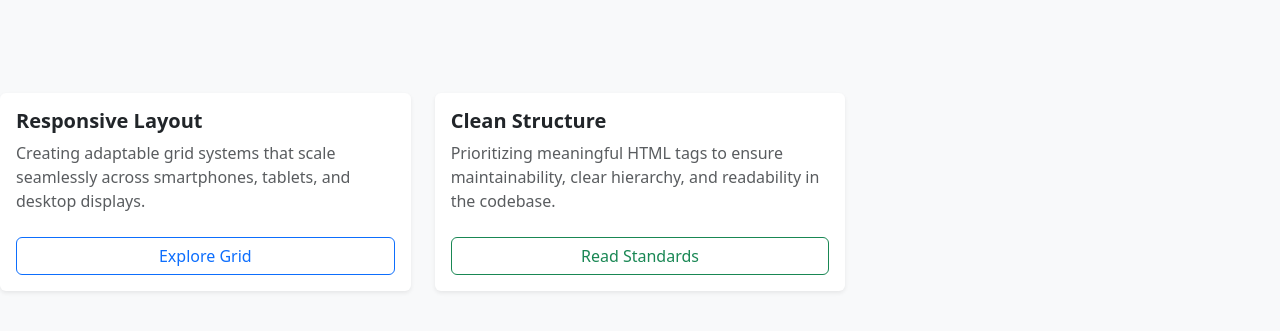
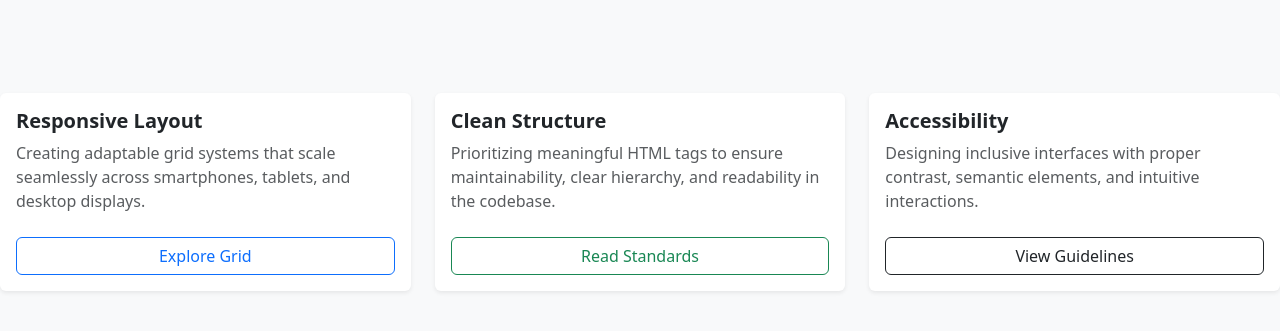
Before and after one commit to carroline88/Bootstrap-P, a plain HTML site: page index.html in a window 1280 px wide. Shown: the part 131-462 px from the top of the page. Drawn offline with nearby package versions, Linux system fonts and the light colour scheme.

Commit message:
add third card

```diff
--- a/index.html
+++ b/index.html
@@ -50,6 +50,20 @@
           </div>
         </div>
 
+        <div class="col-12 col-md-4">
+        <div class="card h-100 shadow-sm border-0">
+          <div class="card-body d-flex flex-column">
+            <h3 class="h5 card-title fw-semibold">Accessibility</h3>
+            <p class="card-text text-muted mb-4">
+              Designing inclusive interfaces with proper contrast, semantic elements, and intuitive interactions.
+            </p>
+            <div class="mt-auto">
+              <button class="btn btn-outline-dark w-100">View Guidelines</button>
+            </div>
+          </div>
+        </div>
+      </div>
+
       </div>
 
   </body>
```
